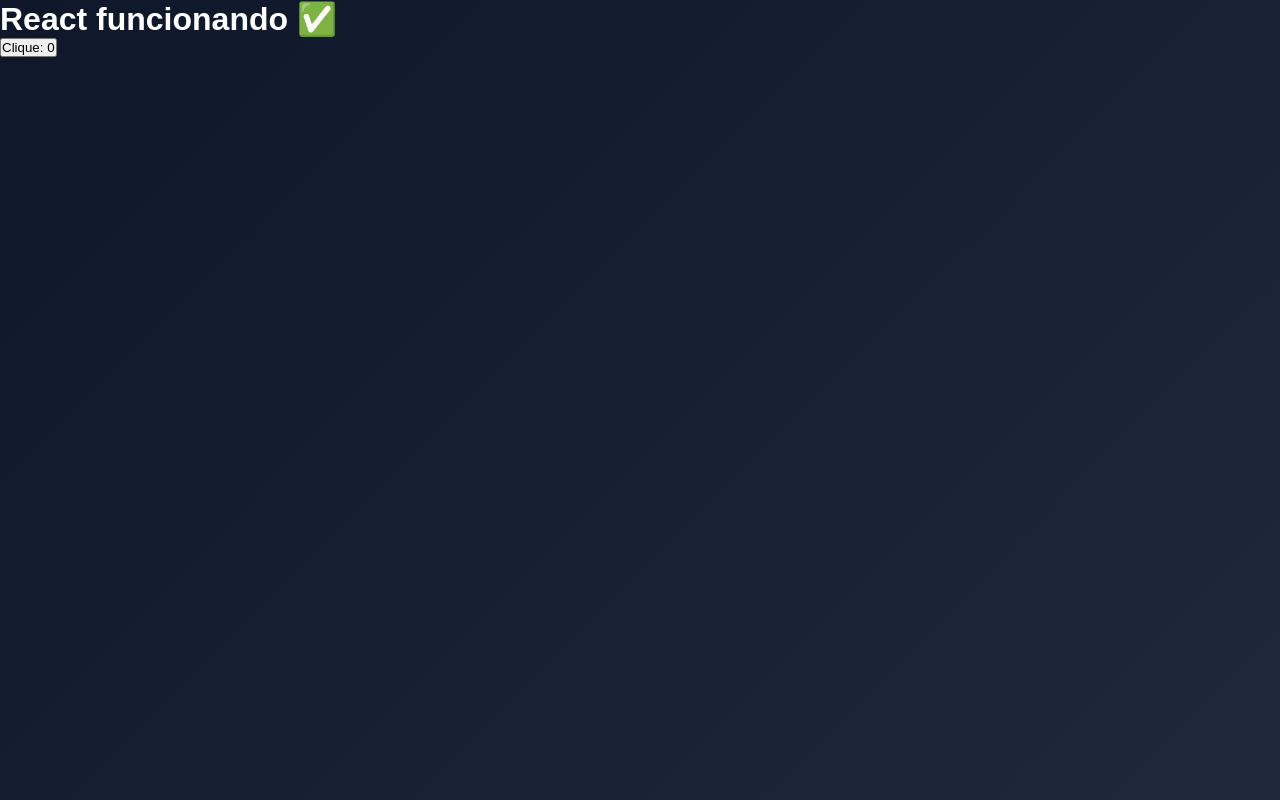
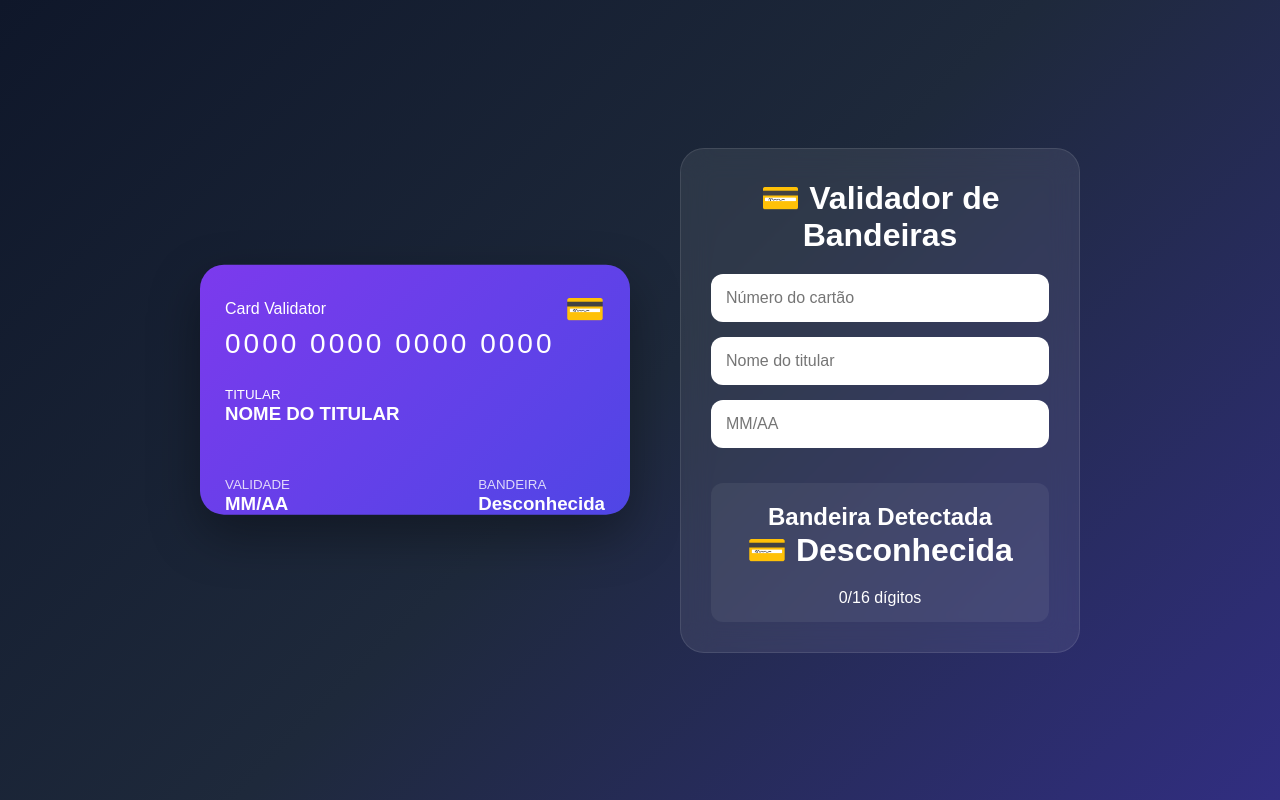
Before and after one commit to RafaelaSommer/card-validator-senior, a React (Vite) app in the folder frontend/: page / in a window 1280 px wide. Built offline with nearby package versions, Linux system fonts and the light colour scheme.

Commit message:
Atualizando Arquivos

```diff
--- a/frontend/index.html
+++ b/frontend/index.html
@@ -2,18 +2,11 @@
 <html lang="pt-BR">
 <head>
   <meta charset="UTF-8" />
-
-    <meta
-      name="viewport"
-      content="width=device-width, initial-scale=1.0"
-    />
-
-    <title>Card Validator</title>
+  <meta name="viewport" content="width=device-width, initial-scale=1.0" />
+  <title>Card Validator Senior</title>
 </head>
-
 <body>
   <div id="root"></div>
-
   <script type="module" src="/src/main.jsx"></script>
 </body>
 </html>
--- a/frontend/src/App.jsx
+++ b/frontend/src/App.jsx
@@ -1,15 +1,228 @@
 import { useState } from "react";
 
 export default function App() {
-  const [count, setCount] = useState(0);
+  const [cardNumber, setCardNumber] = useState("");
+  const [cardHolder, setCardHolder] = useState("");
+  const [expiry, setExpiry] = useState("");
+
+  function formatCard(value) {
+    const cleaned = value
+      .replace(/\D/g, "")
+      .slice(0, 16);
+
+    return cleaned.replace(
+      /(\d{4})(?=\d)/g,
+      "$1 "
+    );
+  }
+
+  function formatExpiry(value) {
+    const cleaned = value.replace(/\D/g, "");
+
+    if (cleaned.length <= 2) {
+      return cleaned;
+    }
+
+    return `${cleaned.slice(0, 2)}/${cleaned.slice(2, 4)}`;
+  }
+
+  function detectFlag(number) {
+    const cleaned = number.replace(/\D/g, "");
+
+    if (/^4/.test(cleaned)) {
+      return "Visa";
+    }
+
+    if (/^(5[1-5]|2[2-7])/.test(cleaned)) {
+      return "MasterCard";
+    }
+
+    if (/^3[47]/.test(cleaned)) {
+      return "American Express";
+    }
+
+    if (/^(6011|65|64[4-9])/.test(cleaned)) {
+      return "Discover";
+    }
+
+    if (
+      /^(401178|401179|431274|438935|451416|457393|457631|457632|504175|627780|636297|636368)/
+        .test(cleaned)
+    ) {
+      return "Elo";
+    }
+
+    if (/^(606282|3841)/.test(cleaned)) {
+      return "Hipercard";
+    }
+
+    if (/^35/.test(cleaned)) {
+      return "JCB";
+    }
+
+    if (/^(300|301|302|303|304|305|36|38)/.test(cleaned)) {
+      return "Diners Club";
+    }
+
+    if (/^50/.test(cleaned)) {
+      return "Aura";
+    }
+
+    return "Desconhecida";
+  }
+
+  function getFlagIcon(flag) {
+    switch (flag) {
+      case "Visa":
+        return "💙";
+
+      case "MasterCard":
+        return "🟠";
+
+      case "American Express":
+        return "🟢";
+
+      case "Discover":
+        return "🔷";
+
+      case "Elo":
+        return "🟣";
+
+      case "Hipercard":
+        return "🔴";
+
+      case "Diners Club":
+        return "⚫";
+
+      case "JCB":
+        return "🟩";
+
+      case "Aura":
+        return "🟡";
+
+      default:
+        return "💳";
+    }
+  }
+
+  const flag = detectFlag(cardNumber);
+
+  const digits = cardNumber.replace(/\D/g, "");
 
   return (
-    <div>
-      <h1>React funcionando ✅</h1>
+    <div className="container">
 
-      <button onClick={() => setCount(count + 1)}>
-        Clique: {count}
-      </button>
+      <div className="credit-card">
+
+        <div className="card-header">
+          <span>Card Validator</span>
+
+          <span
+            style={{
+              fontSize: "32px"
+            }}
+          >
+            {getFlagIcon(flag)}
+          </span>
+        </div>
+
+        <div className="card-number">
+          {cardNumber || "0000 0000 0000 0000"}
+        </div>
+
+        <div
+          style={{
+            marginTop: "25px"
+          }}
+        >
+          <small>TITULAR</small>
+
+          <h3>
+            {cardHolder || "NOME DO TITULAR"}
+          </h3>
+        </div>
+
+        <div className="card-footer">
+
+          <div>
+            <small>VALIDADE</small>
+
+            <h3>
+              {expiry || "MM/AA"}
+            </h3>
+          </div>
+
+          <div>
+            <small>BANDEIRA</small>
+
+            <h3>
+              {flag}
+            </h3>
+          </div>
+
+        </div>
+
+      </div>
+
+      <div className="form-box">
+
+        <h1>💳 Validador de Bandeiras</h1>
+
+        <input
+          type="text"
+          placeholder="Número do cartão"
+          maxLength={19}
+          value={cardNumber}
+          onChange={(e) =>
+            setCardNumber(
+              formatCard(e.target.value)
+            )
+          }
+        />
+
+        <input
+          type="text"
+          placeholder="Nome do titular"
+          value={cardHolder}
+          onChange={(e) =>
+            setCardHolder(
+              e.target.value.toUpperCase()
+            )
+          }
+        />
+
+        <input
+          type="text"
+          placeholder="MM/AA"
+          maxLength={5}
+          value={expiry}
+          onChange={(e) =>
+            setExpiry(
+              formatExpiry(e.target.value)
+            )
+          }
+        />
+
+        <div className="result">
+
+          <h2>Bandeira Detectada</h2>
+
+          <h1>
+            {getFlagIcon(flag)} {flag}
+          </h1>
+
+          <p
+            style={{
+              marginTop: "10px"
+            }}
+          >
+            {digits.length}/16 dígitos
+          </p>
+
+        </div>
+
+      </div>
+
     </div>
   );
 }
--- a/frontend/src/index.css
+++ b/frontend/src/index.css
@@ -5,42 +5,33 @@
 }
 
 body {
-
   font-family: Arial, sans-serif;
 
   background:
     linear-gradient(
       135deg,
       #0f172a,
-      #1e293b
+      #1e293b,
+      #312e81
     );
-
-  color: white;
 
   min-height: 100vh;
 }
 
 .container {
-
-  width: 100%;
   min-height: 100vh;
 
   display: flex;
-
   align-items: center;
   justify-content: center;
 
-  flex-direction: column;
-
-  gap: 30px;
-
-  padding: 20px;
+  gap: 50px;
+  padding: 30px;
 }
 
 .credit-card {
-
-  width: 420px;
-  height: 230px;
+  width: 430px;
+  height: 250px;
 
   background:
     linear-gradient(
@@ -49,110 +40,103 @@
       #4f46e5
     );
 
-  border-radius: 20px;
+  border-radius: 24px;
 
   padding: 25px;
 
+  color: white;
+
   box-shadow:
-    0 10px 40px rgba(0,0,0,0.4);
+    0 20px 50px rgba(0,0,0,.35);
 
-  animation:
-    float 3s ease-in-out infinite;
+  animation: floating 4s ease-in-out infinite;
 }
 
-@keyframes float {
-
+@keyframes floating {
   0% {
-    transform: translateY(0px);
+    transform: translateY(0);
   }
 
   50% {
-    transform: translateY(-10px);
+    transform: translateY(-12px);
   }
 
   100% {
-    transform: translateY(0px);
+    transform: translateY(0);
   }
 }
 
-.card-top {
+.card-header {
+  display: flex;
+  justify-content: space-between;
+  align-items: center;
+}
 
-  display: flex;
-
-  justify-content: space-between;
-
-  align-items: center;
-
-  margin-bottom: 50px;
+.chip {
+  font-size: 30px;
 }
 
 .card-number {
-
   font-size: 28px;
-
   letter-spacing: 3px;
-
-  margin-bottom: 40px;
+  white-space: nowrap;
 }
 
 .card-footer {
+  margin-top: 50px;
 
   display: flex;
+  justify-content: space-between;
+}
 
-  justify-content: space-between;
-
-  font-size: 14px;
+.card-footer small {
+  opacity: .8;
 }
 
 .form-box {
+  width: 400px;
 
-  width: 420px;
+  background: rgba(255,255,255,.08);
 
-  background: rgba(255,255,255,0.05);
+  backdrop-filter: blur(15px);
 
-  backdrop-filter: blur(10px);
+  border: 1px solid rgba(255,255,255,.1);
 
   padding: 30px;
 
-  border-radius: 20px;
+  border-radius: 24px;
 
-  border:
-    1px solid rgba(255,255,255,0.1);
+  color: white;
 }
 
 .form-box h1 {
-
   text-align: center;
-
   margin-bottom: 20px;
 }
 
 .form-box input {
-
   width: 100%;
 
   padding: 15px;
 
-  border-radius: 10px;
-
   border: none;
-
   outline: none;
 
-  font-size: 16px;
+  border-radius: 12px;
 
   margin-bottom: 15px;
+
+  font-size: 16px;
 }
 
 .form-box button {
-
   width: 100%;
 
   padding: 15px;
 
   border: none;
 
-  border-radius: 10px;
+  border-radius: 12px;
 
   background:
     linear-gradient(
@@ -167,40 +151,38 @@
 
   cursor: pointer;
 
-  transition: 0.3s;
+  transition: .3s;
 }
 
 .form-box button:hover {
-
-  transform: scale(1.02);
+  transform: scale(1.03);
 }
 
 .result {
-
   margin-top: 20px;
 
-  background: rgba(255,255,255,0.08);
+  text-align: center;
 
   padding: 15px;
 
-  border-radius: 10px;
+  background: rgba(255,255,255,.06);
+
+  border-radius: 12px;
 }
 
-.result p {
-
-  margin-bottom: 10px;
+.result h2 {
+  margin-top: 5px;
 }
 
-@media (max-width: 500px) {
+@media(max-width: 900px) {
+
+  .container {
+    flex-direction: column;
+  }
 
   .credit-card,
   .form-box {
-
     width: 100%;
-  }
-
-  .card-number {
-
-    font-size: 22px;
+    max-width: 430px;
   }
 }
```
Lines whose indentation alone changed are shown as unchanged.
